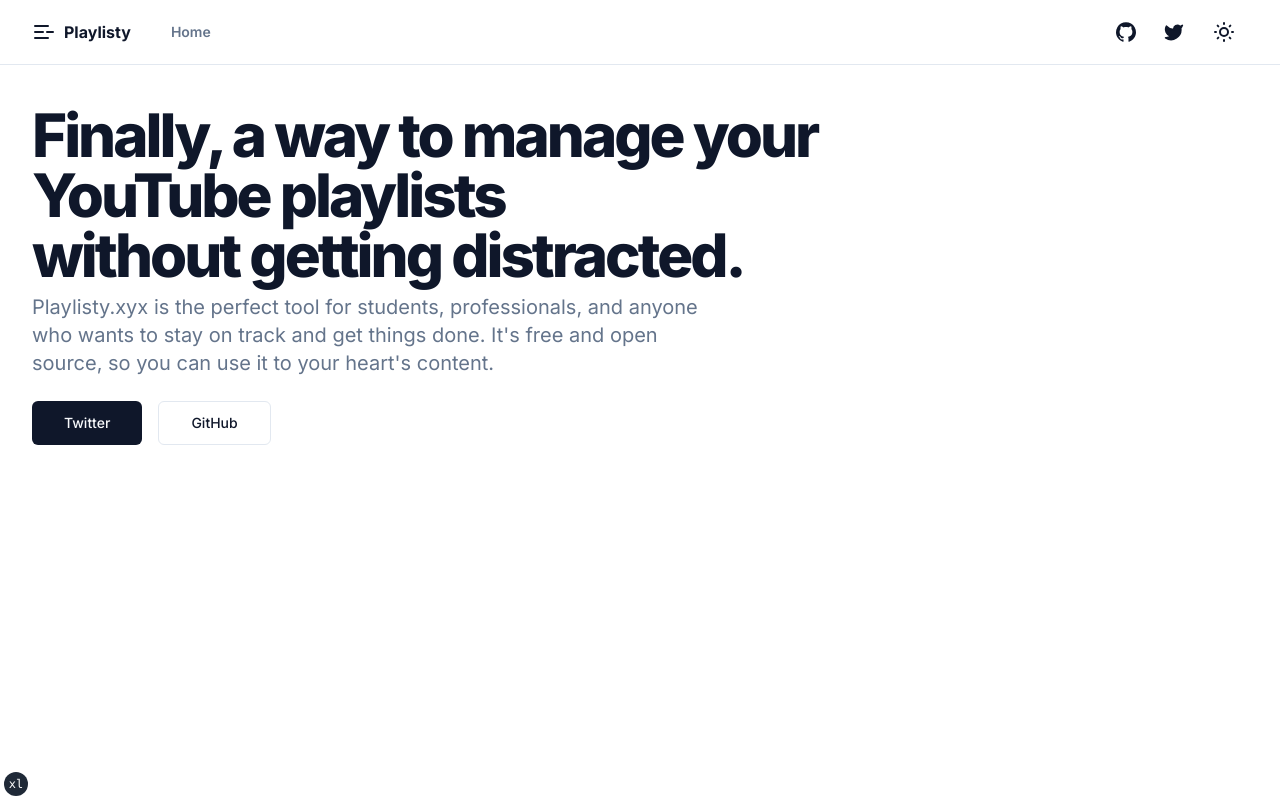
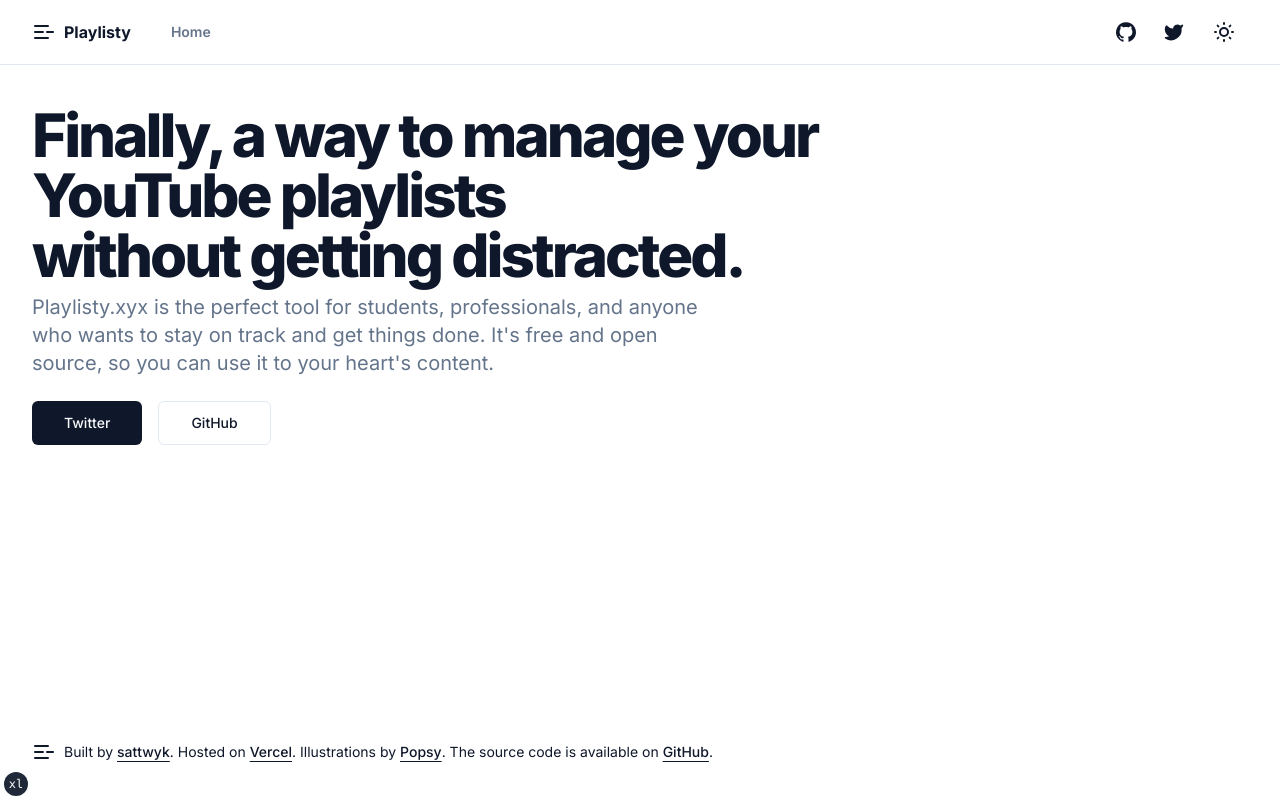
Before and after one commit to sattwyk/playlisty.xyz, a Next.js app: page / in a window 1280 px wide. Built offline with nearby package versions, Linux system fonts and the light colour scheme.

Commit message:
added site-footer

```diff
--- a/app/layout.tsx
+++ b/app/layout.tsx
@@ -4,6 +4,7 @@
 import { siteConfig } from "@/config/site"
 import { fontSans } from "@/lib/fonts"
 import { cn } from "@/lib/utils"
+import { SiteFooter } from "@/components/site-footer"
 import { SiteHeader } from "@/components/site-header"
 import { TailwindIndicator } from "@/components/tailwind-indicator"
 import { ThemeProvider } from "@/components/theme-provider"
@@ -45,6 +46,7 @@
             <div className="relative flex min-h-screen flex-col">
               <SiteHeader />
               <div className="flex-1">{children}</div>
+              <SiteFooter />
             </div>
             <TailwindIndicator />
           </ThemeProvider>
--- /dev/null
+++ b/components/site-footer.tsx
@@ -0,0 +1,56 @@
+import * as React from "react"
+
+import { siteConfig } from "@/config/site"
+import { cn } from "@/lib/utils"
+import { Icons } from "@/components/icons"
+
+export function SiteFooter({ className }: React.HTMLAttributes<HTMLElement>) {
+  return (
+    <footer className={cn(className)}>
+      <div className="container flex flex-col items-center justify-between gap-4 py-10 md:h-24 md:flex-row md:py-0">
+        <div className="flex flex-col items-center gap-4 px-8 md:flex-row md:gap-2 md:px-0">
+          <Icons.logo />
+          <p className="text-center text-sm leading-loose md:text-left">
+            Built by{" "}
+            <a
+              href={siteConfig.links.twitter}
+              target="_blank"
+              rel="noreferrer"
+              className="font-medium underline underline-offset-4"
+            >
+              sattwyk
+            </a>
+            . Hosted on{" "}
+            <a
+              href="https://vercel.com"
+              target="_blank"
+              rel="noreferrer"
+              className="font-medium underline underline-offset-4"
+            >
+              Vercel
+            </a>
+            . Illustrations by{" "}
+            <a
+              href="https://popsy.co"
+              target="_blank"
+              rel="noreferrer"
+              className="font-medium underline underline-offset-4"
+            >
+              Popsy
+            </a>
+            . The source code is available on{" "}
+            <a
+              href={siteConfig.links.github}
+              target="_blank"
+              rel="noreferrer"
+              className="font-medium underline underline-offset-4"
+            >
+              GitHub
+            </a>
+            .
+          </p>
+        </div>
+      </div>
+    </footer>
+  )
+}
```
